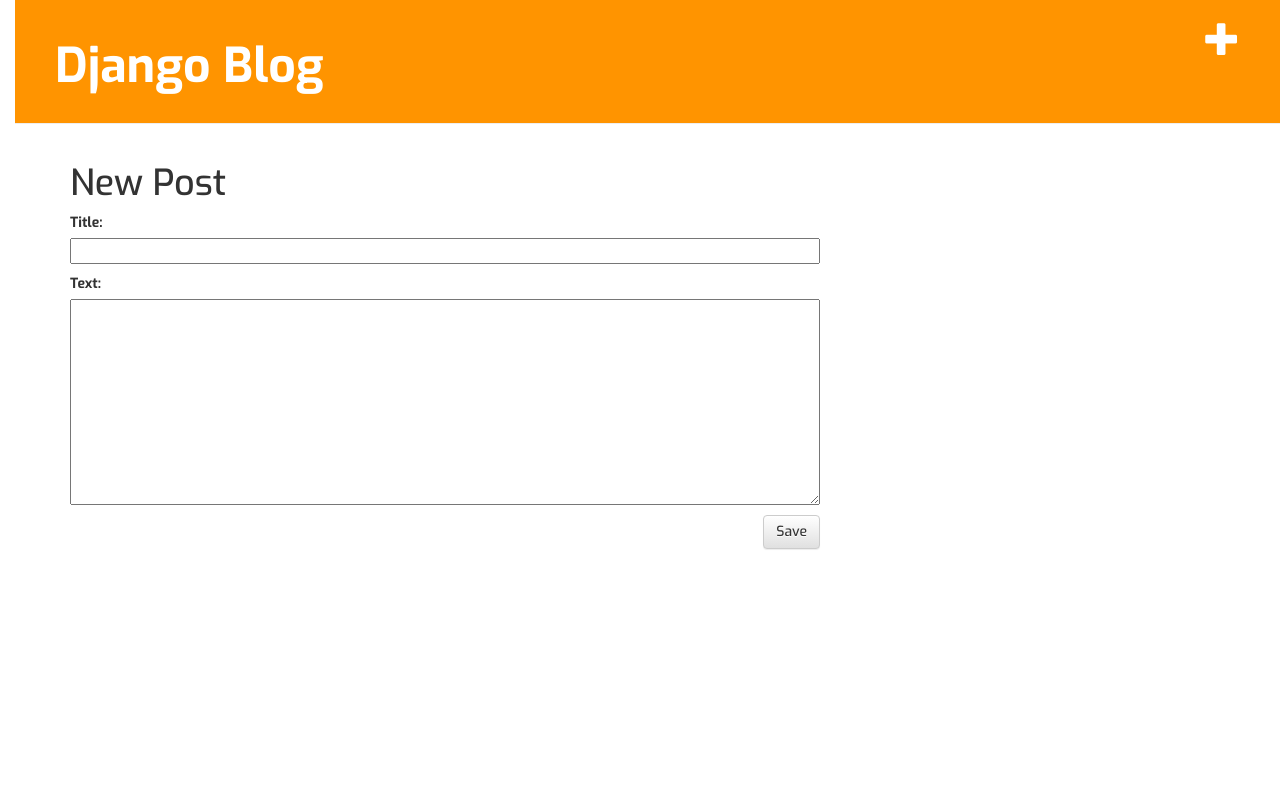
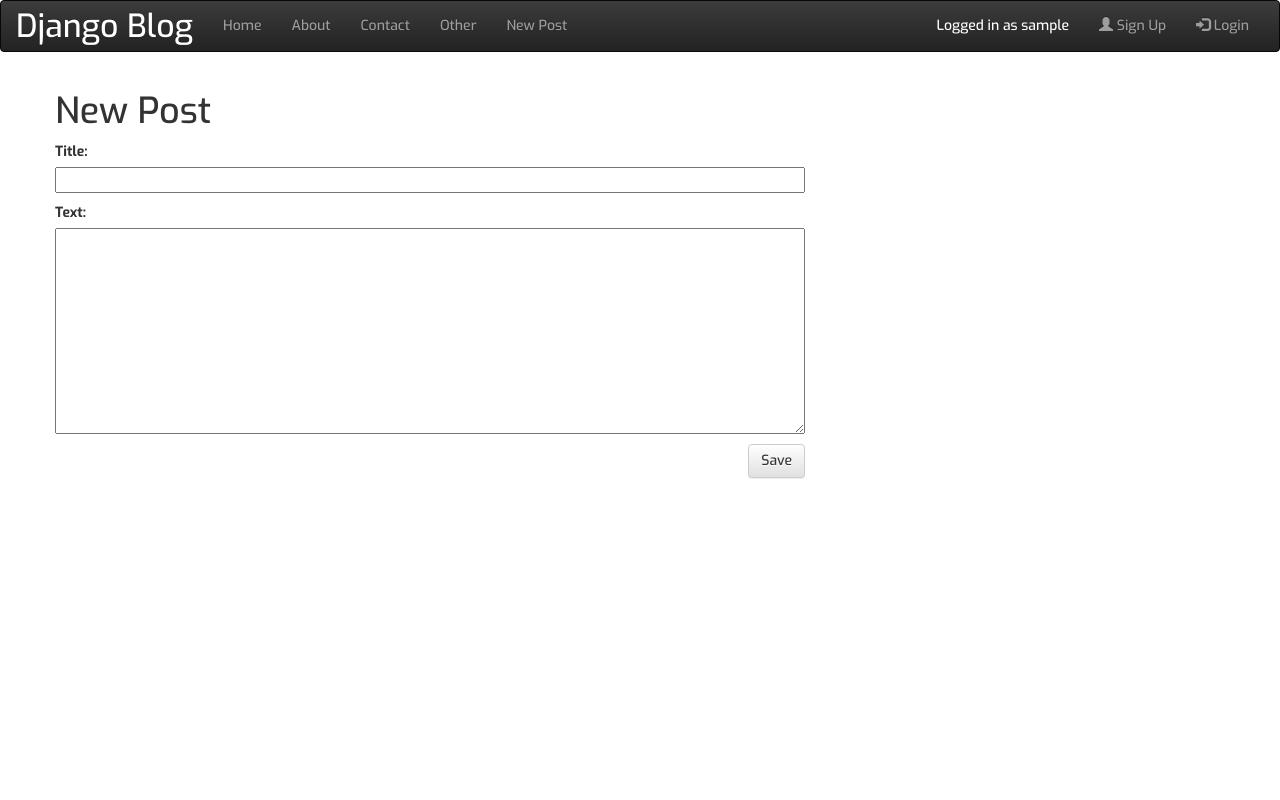
Before and after one commit to sujan-sube/django-blog, a Django app: page /post/new/ in a window 1280 px wide. Run offline with Django 3.2, Linux system fonts and the light colour scheme; the visitor is signed in with stand-in values (Sample User, id 1); some libraries are stand-ins or nearby versions.

Commit message:
added bootstrap navbar

```diff
--- a/blog/static/css/blog.css
+++ b/blog/static/css/blog.css
@@ -5,14 +5,23 @@ h1 a {
 }
 
 body {
-    padding-left: 15px;
     font-family: 'Exo';
     font-weight: 500;
 }
 
-.page-header {
+.nav.navbar-nav.navbar-right li p {
+    color: white;
+}
+
+.navbar-inverse .navbar-brand {
+    font-size: 24pt;
+    color: white;
+}
+
+/*.page-header {
     background-color: #ff9400;
     margin-top: 0;
+    margin-left: -15;
     padding: 20px 20px 20px 40px;
 }
 
@@ -21,6 +30,36 @@ body {
     font-size: 36pt;
     text-decoration: none;
 }
+
+.page-header ul {
+    list-style-type: none;
+    margin: 0;
+    padding: 0;
+    overflow: hidden;
+    font-size: 16px;
+}
+
+.page-header li {
+    float: left;
+}
+
+.page-header li a {
+    display: block;
+    color: #ffffff;
+    padding: 8px 0 8px 16px;
+    text-decoration: none;
+    font-weight: bold;
+}
+
+.page-header li a:hover {
+    background-color: #555;
+    color: white;
+}
+
+.page-header .active {
+    background-color: #4CAF50;
+    color: white;
+}*/
 
 .content {
     margin-left: 40px;
--- a/blog/templates/blog/base.html
+++ b/blog/templates/blog/base.html
@@ -3,19 +3,67 @@
     <head>
         <title>Sujan's blog</title>
 
-        <link href='https://fonts.googleapis.com/css?family=Exo:500,700' rel='stylesheet' type='text/css'>
+        <link rel='stylesheet' href='https://fonts.googleapis.com/css?family=Exo:500,700' type='text/css'>
         <link rel="stylesheet" href="//maxcdn.bootstrapcdn.com/bootstrap/3.2.0/css/bootstrap.min.css">
         <link rel="stylesheet" href="//maxcdn.bootstrapcdn.com/bootstrap/3.2.0/css/bootstrap-theme.min.css">
+        <script src="https://ajax.googleapis.com/ajax/libs/jquery/1.12.2/jquery.min.js"></script>
         <link rel="stylesheet" href="{% static 'css/blog.css' %}">
     </head>
     <body>
-        <div class="page-header">
+        <nav class="navbar navbar-inverse">
+            <div class="container-fluid">
+                <div class="navbar-header">
+                    <button type="button" class="navbar-toggle" data-toggle="collapse" data-target="#myNavbar">
+                        <span class="icon-bar"></span>
+                        <span class="icon-bar"></span>
+                        <span class="icon-bar"></span>
+                    </button>
+                    <a class="navbar-brand" href="/">Django Blog</a>
+                </div>
+                <div class="collapse navbar-collapse" id="myNavbar">
+                    <ul class="nav navbar-nav">
+                        <li><a href="/">Home</a></li>
+                        <li><a href="/">About</a></li>
+                        <li><a href="/">Contact</a></li>
+                        <li><a href="/">Other</a></li>
                         {% if user.is_authenticated %}
-                <a href="{% url 'post_new' %}" class="top-menu"><span class="glyphicon glyphicon-plus"></span></a>
+                            <li><a href="{% url 'post_new' %}">New Post</a></li>
                         {% endif %}
+                    </ul>
+                    <ul class="nav navbar-nav navbar-right">
+                        {% if user.is_authenticated %}
+                            <li><p class="navbar-text">Logged in as {{ user.username }}</p></li>
+                        {% endif %}
+                        <li><a href="/admin"><span class="glyphicon glyphicon-user"></span> Sign Up</a></li>
+                        <li><a href="/admin"><span class="glyphicon glyphicon-log-in"></span> Login</a></li>
+                    </ul>
+                </div>
+            </div>
+        </nav>
+
+        <!-- <div class="page-header">
+            <table>
+                <tr>
+                    <td>
                         <h1><a href="/">Django Blog</a></h1>
+                    </td>
+                    <td>
+                        <ul>
+                            <li><a href="">Home</a></li>
+                            <li><a href="">About</a></li>
+                            <li><a href="">Contact</a></li>
+                            <li><a href="">Other</a></li>
+                            <li><a href="">New Post</a></li>
+                        </ul>
+                    </td>
+                </tr>
+            </table>
         </div>
-
+        <div>
+            {% if user.is_authenticated %}
+                <a href="{% url 'post_new' %}" type="button" class="btn btn-success btn-md">New Post</a>
+            {% endif %}
+        </div> -->
         <div class="content container">
             <div class="row">
                 <div class="col-md-8">
```
Lines whose indentation alone changed are shown as unchanged.
